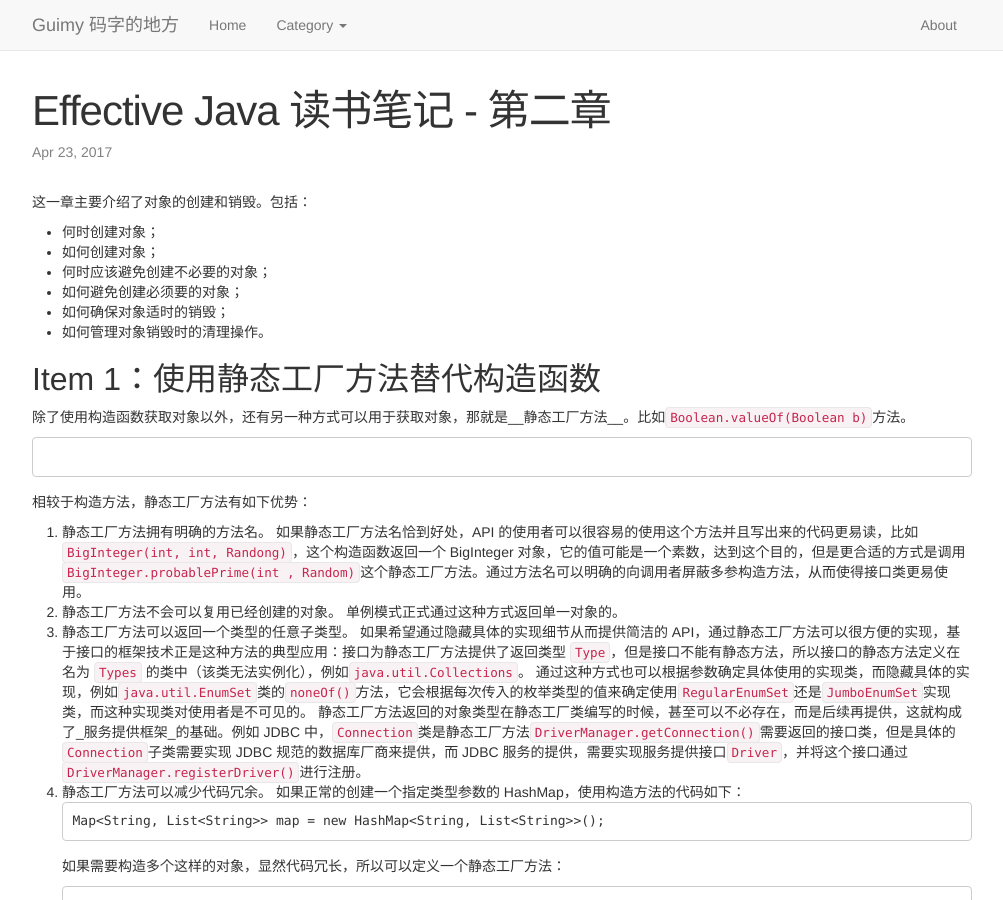
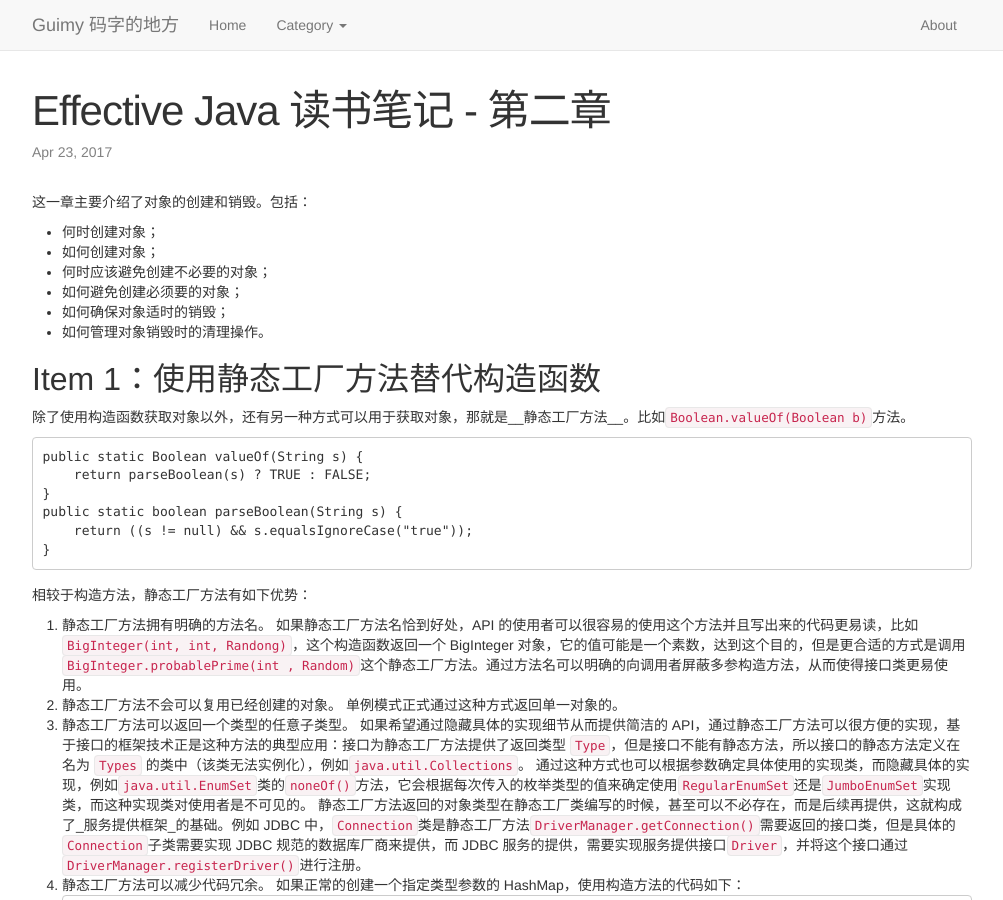
Before and after one commit to guimingyue/guimingyue.github.io, a Jekyll site: the page built from _posts/2017-04-23-ej-ch2.md, in a window 1280 px wide and 900 px high. Shown: the whole window, without its empty margins (138-1141 px from the left). Built offline with Jekyll 4.4.1, drawn with Linux system fonts in a browser that asks for light colours; Markdown is read by kramdown in place of the engine named in the settings; comment, search, counter and statistics services are not loaded.

Commit message:
upgrade format

````diff
--- a/_posts/2017-04-23-ej-ch2.md
+++ b/_posts/2017-04-23-ej-ch2.md
@@ -17,7 +17,12 @@ category: Effective Java
 除了使用构造函数获取对象以外，还有另一种方式可以用于获取对象，那就是__静态工厂方法__。比如`Boolean.valueOf(Boolean b)`方法。
 
 ```
-
+public static Boolean valueOf(String s) {
+    return parseBoolean(s) ? TRUE : FALSE;
+}
+public static boolean parseBoolean(String s) {
+    return ((s != null) && s.equalsIgnoreCase("true"));
+}
 ```
 
 相较于构造方法，静态工厂方法有如下优势：
````
